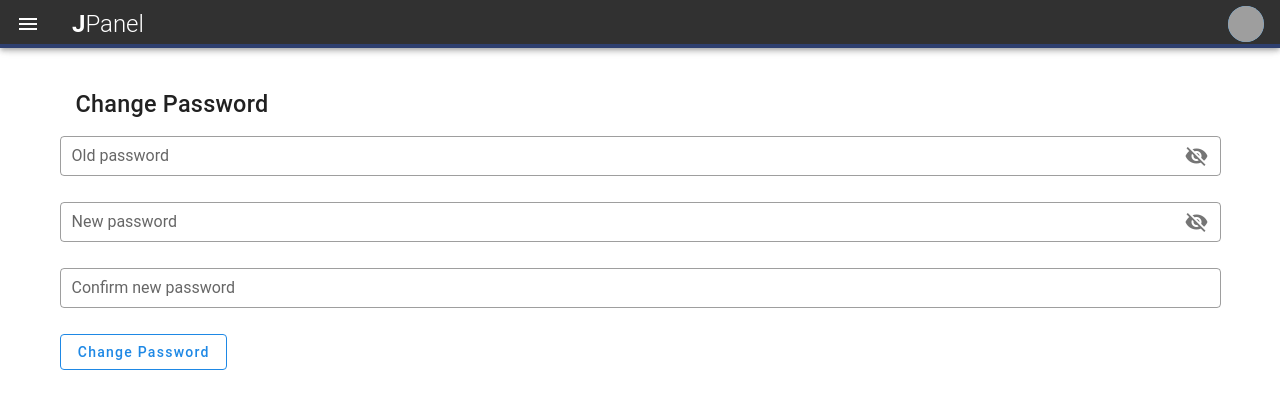
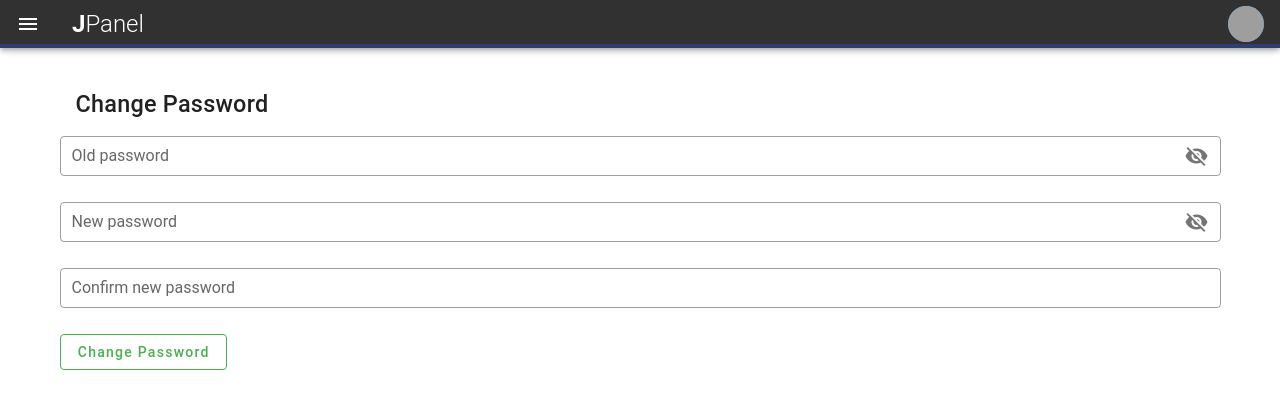
Before and after one commit to mohamadresaaa/jraw-web-app, a Vue app: page /user/change_password in a window 1280 px wide. Shown: the top 408 px of the page. Built offline with nearby package versions, Linux system fonts and the light colour scheme; grey boxes are pictures that could not be loaded; a small style sheet from the web is missing.

Commit message:
update color of btn

```diff
--- a/src/views/user/ChangePassword.vue
+++ b/src/views/user/ChangePassword.vue
@@ -23,7 +23,7 @@
             <!-- confirm new password field -->
             <v-text-field v-model="newConfirmPassword" :rules="newConfirmPasswordRules" label="Confirm new password"
               type="password" outlined dense></v-text-field>
-            <v-btn color="blue darken-1" class="ml-0 text-capitalize white--text" type="submit" outlined>
+            <v-btn color="green" class="ml-0 text-capitalize white--text" type="submit" outlined>
               Change password
             </v-btn>
           </v-form>
```
